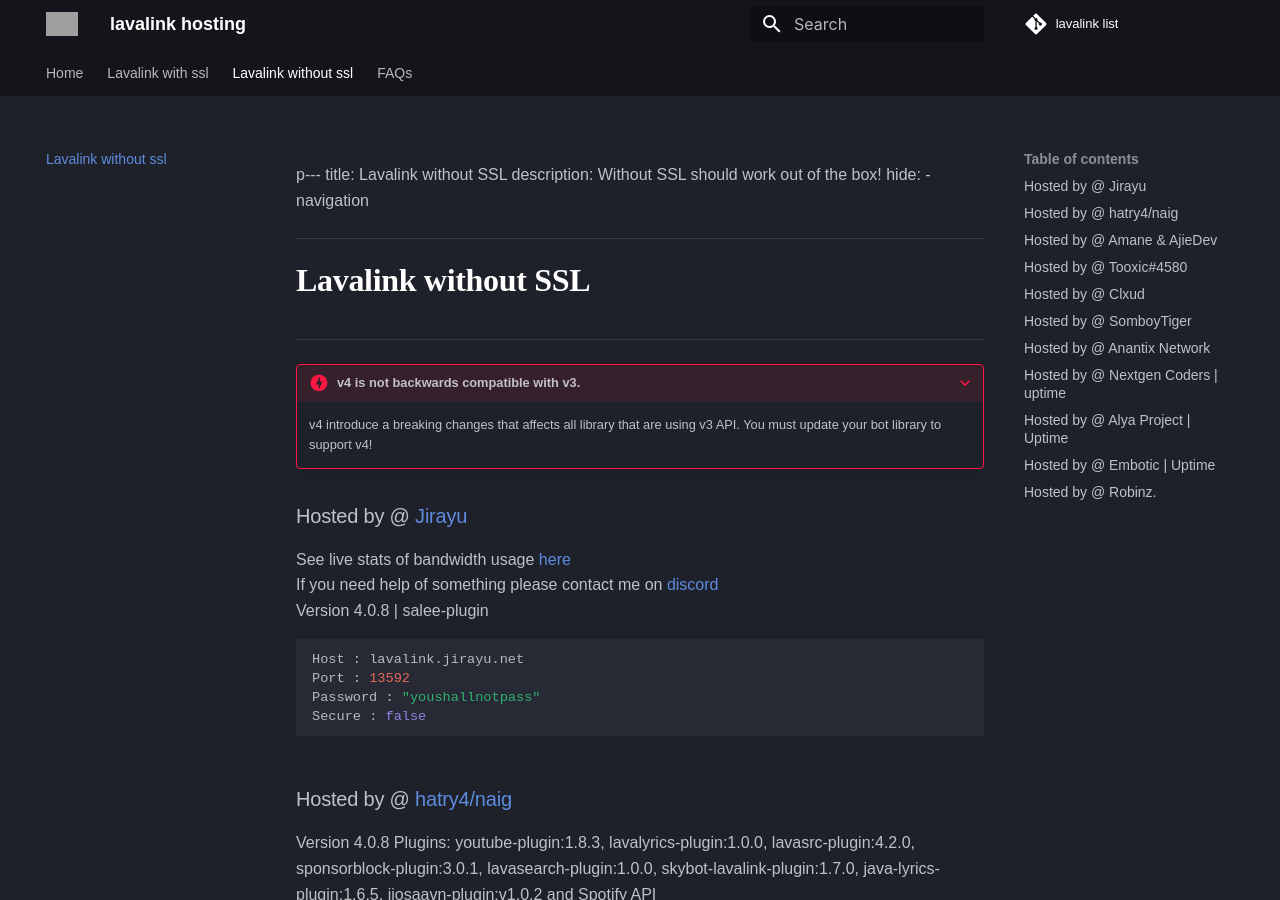
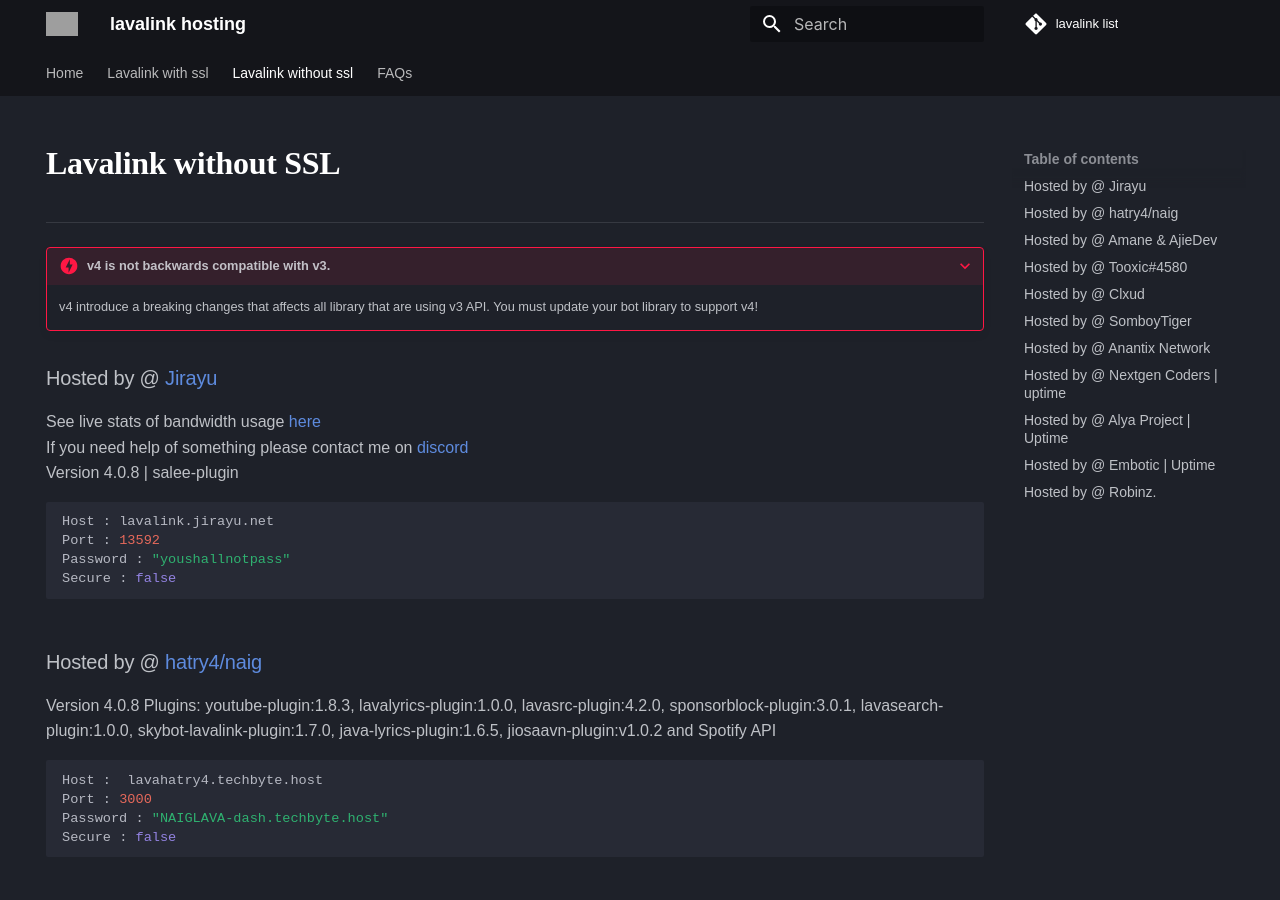
Before and after one commit to DarrenOfficial/lavalink-list, an MkDocs documentation site: the page built from docs/NoSSL/lavalink-without-ssl.md, in a window 1280 px wide and 900 px high. Built offline with MkDocs 1.6.1 and Material for MkDocs 9.7.7, drawn with Linux system fonts in a browser that asks for light colours; some web fonts are replaced; comment, search, counter and statistics services are not loaded; a style sheet for code colours, icons or effects is not loaded; grey boxes are pictures that could not be loaded.

Commit message:
Update lavalink-without-ssl.md

```diff
--- a/docs/NoSSL/lavalink-without-ssl.md
+++ b/docs/NoSSL/lavalink-without-ssl.md
@@ -1,4 +1,4 @@
-p---
+---
 title: Lavalink without SSL
 description: Without SSL should work out of the box!
 hide:
```
